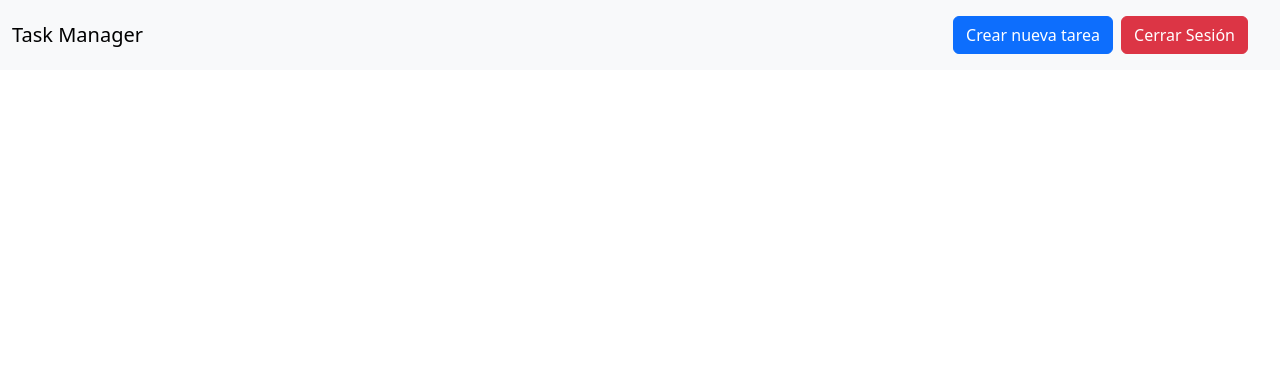
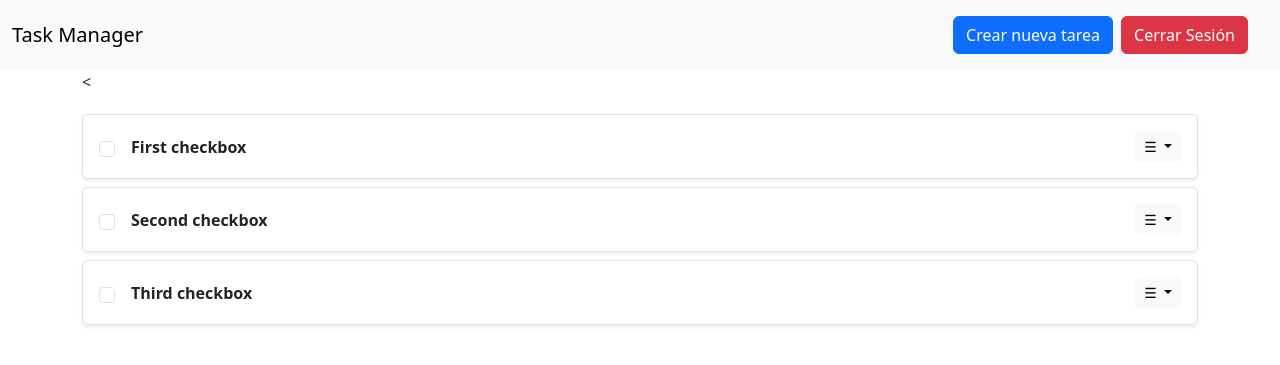
Before and after one commit to saitki/tasktodo, a PHP site: page /views/task.php in a window 1280 px wide. Shown: the top 365 px of the page. Run offline with PHP 8.4, Linux system fonts and the light colour scheme; the visitor is signed in with stand-in values (Sample User, id 1).

Commit message:
Referenciado modal de agregacion y su visualizacion

```diff
--- a/Views/task.php
+++ b/Views/task.php
@@ -27,12 +27,92 @@ if (!$_SESSION['user']) {
       <span class="navbar-toggler-icon"></span>
     </button>
     <nav class="navbar bg-body-tertiary">
+    <?php include('modalAddTask.php'); ?>
+
   <form class="container-fluid justify-content-start">
-    <a class="btn btn-primary me-2" type="button">Crear nueva tarea</a>
+    <button type="button" class="btn btn-primary me-2" data-bs-toggle="modal" data-bs-target="#exampleModal" data-bs-whatever="@mdo">Crear nueva tarea</button>
+
     <a class="btn btn-danger me-2" href="../cerrar.php">Cerrar Sesión</a>
     </form>
 </nav>
   </div>
 </nav>
+
+<div class="container-sm">
+
+<<ul class="list-group" style="margin-top: 20px; padding: 0;">
+  <li class="list-group-item d-flex align-items-center justify-content-between border rounded mb-2 shadow-sm p-3">
+    <div class="d-flex align-items-center">
+      <input class="form-check-input me-3" type="checkbox" value="" id="firstCheckbox">
+      <label class="form-check-label fw-bold" for="firstCheckbox">First checkbox</label>
+    </div>
+    <!-- Botón de menú desplegable -->
+    <div class="dropdown">
+      <button class="btn btn-light btn-sm dropdown-toggle" type="button" data-bs-toggle="dropdown" aria-expanded="false">
+        ☰
+      </button>
+      <ul class="dropdown-menu">
+        <li><a class="dropdown-item" href="#">✏ Editar</a></li>
+        <li><a class="dropdown-item text-danger" href="#">🗑 Eliminar</a></li>
+      </ul>
+    </div>
+  </li>
+
+  <li class="list-group-item d-flex align-items-center justify-content-between border rounded mb-2 shadow-sm p-3">
+    <div class="d-flex align-items-center">
+      <input class="form-check-input me-3" type="checkbox" value="" id="secondCheckbox">
+      <label class="form-check-label fw-bold" for="secondCheckbox">Second checkbox</label>
+    </div>
+    <div class="dropdown">
+      <button class="btn btn-light btn-sm dropdown-toggle" type="button" data-bs-toggle="dropdown" aria-expanded="false">
+        ☰
+      </button>
+      <ul class="dropdown-menu">
+        <li><a class="dropdown-item" href="#">✏ Editar</a></li>
+        <li><a class="dropdown-item text-danger" href="#">🗑 Eliminar</a></li>
+      </ul>
+    </div>
+  </li>
+
+  <li class="list-group-item d-flex align-items-center justify-content-between border rounded shadow-sm p-3">
+    <div class="d-flex align-items-center">
+      <input class="form-check-input me-3" type="checkbox" value="" id="thirdCheckbox">
+      <label class="form-check-label fw-bold" for="thirdCheckbox">Third checkbox</label>
+    </div>
+    <div class="dropdown">
+      <button class="btn btn-light btn-sm dropdown-toggle" type="button" data-bs-toggle="dropdown" aria-expanded="false">
+        ☰
+      </button>
+      <ul class="dropdown-menu">
+        <li><a class="dropdown-item" href="#">✏ Editar</a></li>
+        <li><a class="dropdown-item text-danger" href="#">🗑 Eliminar</a></li>
+      </ul>
+    </div>
+  </li>
+</ul>
+</div>
+
+<script>
+  const exampleModal = document.getElementById('exampleModal')
+if (exampleModal) {
+  exampleModal.addEventListener('show.bs.modal', event => {
+    // Button that triggered the modal
+    const button = event.relatedTarget
+    // Extract info from data-bs-* attributes
+    const recipient = button.getAttribute('data-bs-whatever')
+    // If necessary, you could initiate an Ajax request here
+    // and then do the updating in a callback.
+
+    // Update the modal's content.
+    const modalTitle = exampleModal.querySelector('.modal-title')
+    const modalBodyInput = exampleModal.querySelector('.modal-body input')
+    const modalBodyInputText = exampleModal.querySelector('.modal-body textarea')
+
+    modalTitle.textContent = `New message to ${recipient}`
+    modalBodyInput.value = recipient
+    modalBodyInputText.value = recipient
+  })
+}
+</script>
 </body>
 </html>
```
